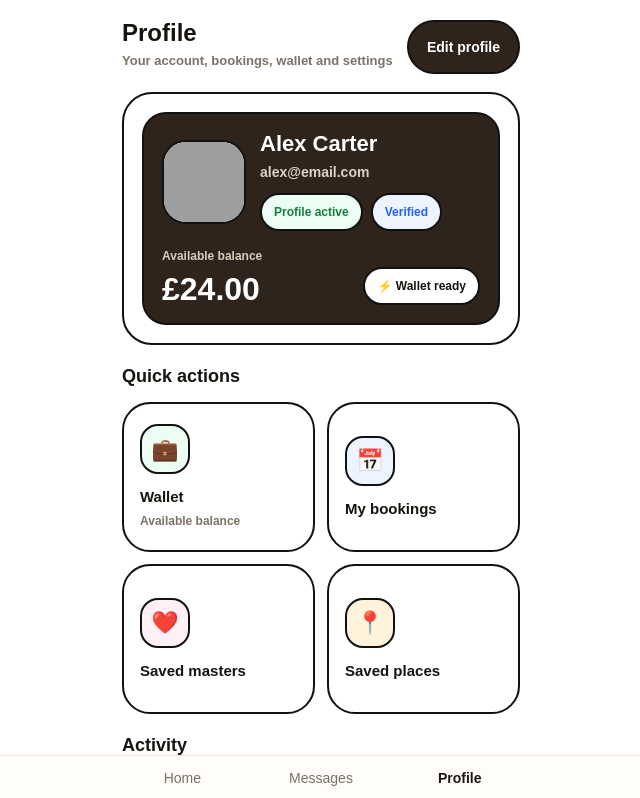
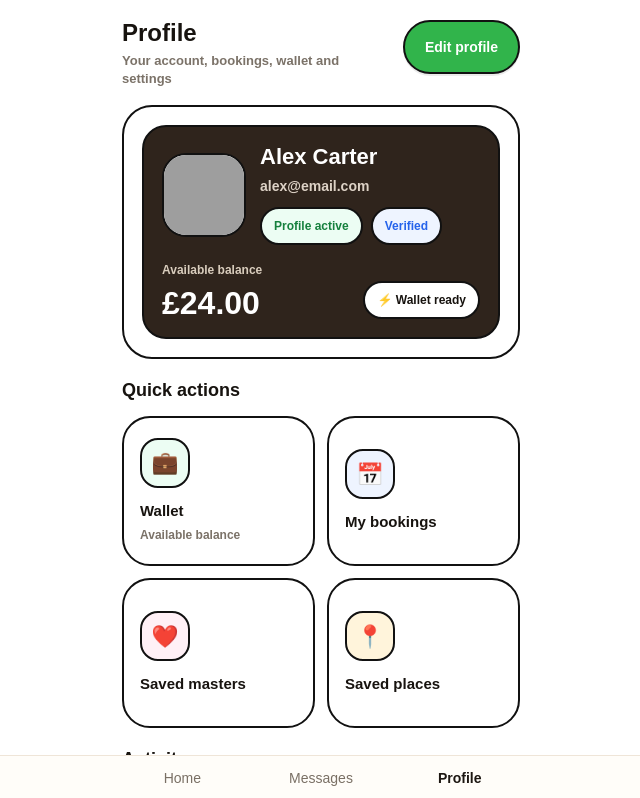
Before and after one commit to bellasalon4u-source/mapbookapp, a Next.js app: page /profile in a window 1280 px wide. Shown: the top 798 px of the page, without its empty margins (319-959 px from the left). Built offline with nearby package versions, Linux system fonts and the light colour scheme; grey boxes are pictures that could not be loaded.

Commit message:
Make profile action button green

```diff
--- a/app/profile/page.tsx
+++ b/app/profile/page.tsx
@@ -331,6 +331,19 @@ function accentStyles(accent: ProfileCard['accent']) {
   return { background: '#f3f4f6', color: '#4b5563' };
 }
 
+const greenActionButtonStyle = {
+  minHeight: 54,
+  borderRadius: 999,
+  border: '2px solid #111111',
+  background: '#31b44b',
+  color: '#fff',
+  padding: '0 20px',
+  fontSize: 14,
+  fontWeight: 900,
+  cursor: 'pointer',
+  boxShadow: '0 2px 0 rgba(0,0,0,0.08)',
+} as const;
+
 export default function ProfilePage() {
   const router = useRouter();
 
@@ -512,17 +525,7 @@ export default function ProfilePage() {
           <button
             type="button"
             onClick={() => router.push('/profile/edit')}
-            style={{
-              minHeight: 54,
-              borderRadius: 999,
-              border: '2px solid #111111',
-              background: '#2f241c',
-              color: '#fff',
-              padding: '0 18px',
-              fontSize: 14,
-              fontWeight: 900,
-              cursor: 'pointer',
-            }}
+            style={greenActionButtonStyle}
           >
             {text.editProfile}
           </button>
```
